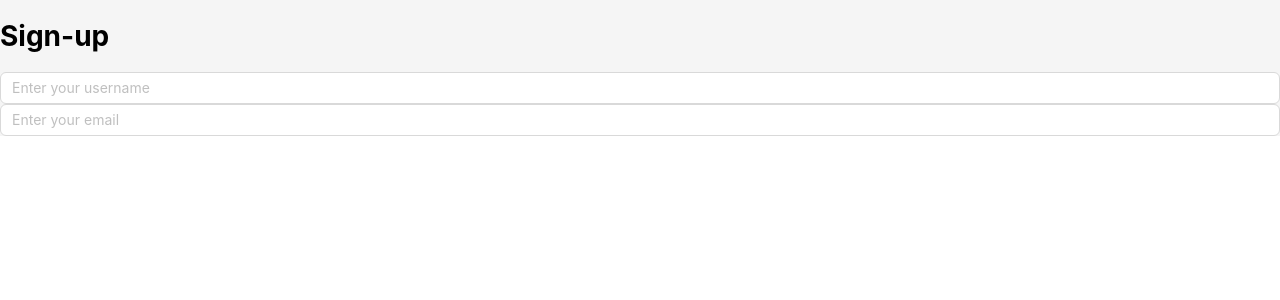
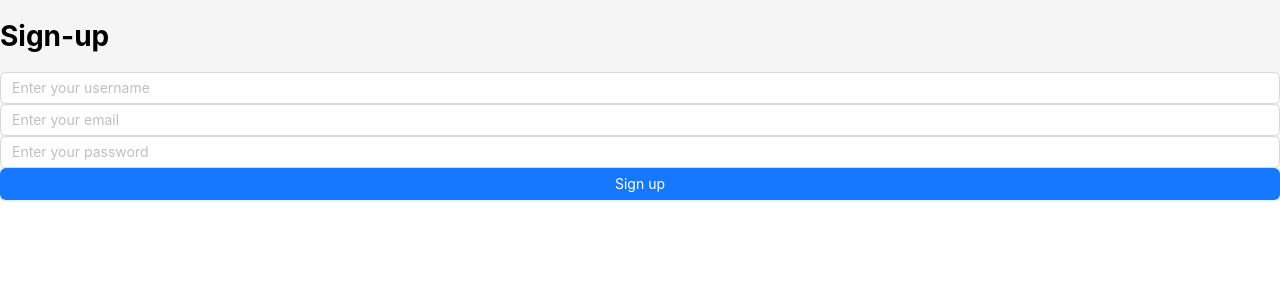
Before and after one commit to Mhapong/6710110151-React, a React (Create React App) app: page /sign-up in a window 1280 px wide. Shown: the top 300 px of the page. Built offline with nearby package versions, Linux system fonts and the light colour scheme; no server answers.

Commit message:
Add home page

```diff
--- a/src/App.js
+++ b/src/App.js
@@ -7,6 +7,7 @@ import Register from './pages/SignupScreen';
 import { Layout } from 'antd';
 import { Link, Navigate, BrowserRouter as Router, Route, Routes } from 'react-router-dom';
 import profile from './pages/Profile';
+import Home from './pages/Home';
 
 axios.defaults.baseURL = process.env.REACT_APP_BASE_URL || "http://localhost:1337"
 
@@ -17,21 +18,19 @@ function App() {
   }
 
   return (
-    // <div>
-    //   <body className="App-Header">
-    //     <div className='login-container'>
-    //       <div className='login'>
-    //         {!isAuthenticated && <LoginScreen onLoginSuccess={handleLoginSuccess} />}
-    //         {isAuthenticated && <FinanceScreen />}
-    //       </div>
-    //     </div>
-    //   </body>
-    // </div>
+
     <div>
       <Router>
         <Routes>
           <Route
             path='/'
+            element={
+              <Home />
+            }
+          />
+
+          <Route
+            path='/login'
             element={isAuthenticated ? (
               <Navigate to="/FinanceScreen" />
             ) : (
--- /dev/null
+++ b/src/helpers.js
@@ -0,0 +1,14 @@
+export const storeUser = (data) => {
+    localStorage.setItem(
+        "user",
+        JSON.stringify({
+            username: data.username,
+            jwt: data.jwt,
+        })
+    )
+};
+
+export const userData = () => {
+    const stringifiedUser = localStorage.getItem("user") || '""';
+    return JSON.parse(stringifiedUser || {})
+}
--- /dev/null
+++ b/src/pages/Home.js
@@ -0,0 +1,26 @@
+import { Button, Form } from "antd";
+import { Link, Navigate } from "react-router-dom";
+
+
+const Home = () => {
+    return (
+        <div>
+            <Form>
+                <h1>
+                    Welcome to Finance checker
+                </h1>
+                <h3>
+                    Getting start click below
+                </h3>
+                <Link Link to={'/login'}>
+                    <Button
+                        type="primary">
+                        Let's go
+                    </Button>
+                </Link>
+            </Form>
+        </div >
+    )
+
+}
+export default Home;
--- a/src/pages/SignupScreen.js
+++ b/src/pages/SignupScreen.js
@@ -1,13 +1,38 @@
 import React from 'react';
 import { useState } from 'react';
-import { useNavigate } from 'react-router-dom'
+import { Navigate, useNavigate } from 'react-router-dom'
 import { Button, Form, Input, Alert, Layout, } from 'antd';
-import { FormGroup, } from "reactstrap";
+import { FormGroup, Toast, } from "reactstrap";
 import axios from 'axios'
+import { storeUser } from '../helpers';
 
 function Register() {
-    const [user, setUser] = useState({ email: "", password: "", username: "" });
-    const signup = () => { };
+    const initialUser = { identifier: "", password: "" };
+    const navigate = useNavigate();
+    const [user, setUser] = useState(initialUser)
+
+    const signup = async () => {
+        try {
+            const url = "http://localhost:1337/api/auth/local/register";
+            if (user.username && user.email && user.password) {
+                const data = await axios.post(url, user);
+                if (data.jwt) {
+                    storeUser(data)
+                    Toast.success('Logged in successfully!!', {
+                        hideProgressBar: true
+                    });
+                    setUser(initialUser);
+                    navigate("/")
+                }
+                console.log(data);
+            }
+        } catch (error) {
+            console.log({ error })
+            Toast.error(error.message, {
+                hideProgressBar: true,
+            });
+        }
+    };
     const handleUserChange = ({ target }) => {
         const { name, value } = target;
         setUser((currentUser) => ({
@@ -22,8 +47,8 @@ function Register() {
             </h1>
             <FormGroup>
                 <Input
-                    type='email'
-                    name='username'
+                    type='text'
+                    name='identifier'
                     value={user.identifier}
                     onChange={handleUserChange}
                     placeholder='Enter your username'
@@ -32,13 +57,26 @@ function Register() {
 
             <FormGroup>
                 <Input
-                    type='email'
-                    name='identifier'
-                    value={user.identifier}
+                    type='text'
+                    name='email'
+                    value={user.email}
                     onChange={handleUserChange}
                     placeholder='Enter your email'
                 />
             </FormGroup>
+
+            <FormGroup>
+                <Input
+                    type='text'
+                    name='password'
+                    value={user.password}
+                    onChange={handleUserChange}
+                    placeholder='Enter your password'
+                />
+            </FormGroup>
+            <Button
+                type='primary'
+                onClick={signup}>Sign up</Button>
         </Layout>
     )
 }
```
